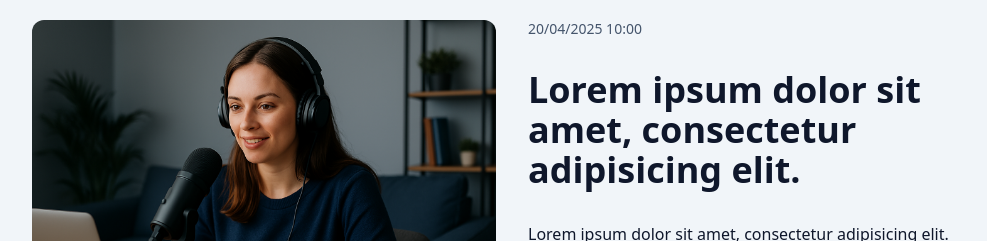
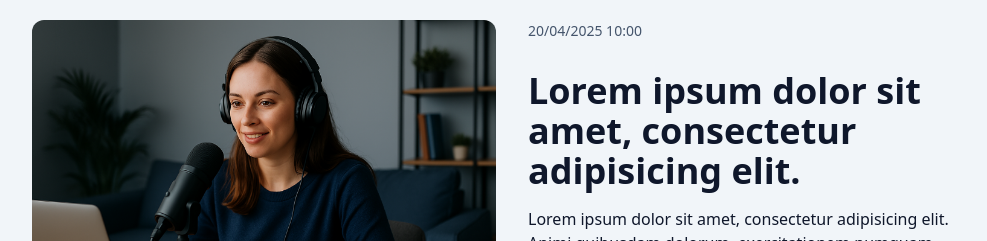
Before and after one commit to FellypeGC/blog-application, a Next.js app: page / in a window 1280 px wide. Shown: the part 184-425 px from the top of the page, without its empty margins (128-1115 px from the left). Built offline with nearby package versions, Linux system fonts and the light colour scheme.

Commit message:
feat: create dynnamic and reusable heading component

```diff
--- a/src/app/page.tsx
+++ b/src/app/page.tsx
@@ -6,6 +6,7 @@
 import { Suspense } from 'react';
 import Link from 'next/link';
 import Image from 'next/image';
+import { PostHeading } from '@/components/PostHeading';
 
 // page.tsx (server) -> menu.tsx (server) -> link (client)
 
@@ -31,11 +32,9 @@
             20/04/2025 10:00
           </time>
 
-          <h1 className='text-2xl/tight mb-4 font-extrabold sm:text-4xl'>
-            <Link href='#'>
-              Lorem ipsum dolor sit amet, consectetur adipisicing elit.
-            </Link>
-          </h1>
+          <PostHeading as='h1' url='#'>
+            Lorem ipsum dolor sit amet, consectetur adipisicing elit.
+          </PostHeading>
 
           <p>
             Lorem ipsum dolor sit amet, consectetur adipisicing elit. Animi
--- /dev/null
+++ b/src/components/PostHeading/index.tsx
@@ -0,0 +1,27 @@
+import clsx from 'clsx';
+import Link from 'next/link';
+
+type PostHeadingProps = {
+  children: React.ReactNode;
+  url: string;
+  as?: 'h1' | 'h2';
+};
+
+export function PostHeading({
+  children,
+  url,
+  as: Tag = 'h2',
+}: PostHeadingProps) {
+  const headingClassesMap = {
+    h1: 'text-2xl/tight sm:text-4xl',
+    h2: 'text-2xl/tight sm:text-4xl',
+  };
+
+  const commonClasses = 'font-extrabold';
+
+  return (
+    <Tag className={clsx(headingClassesMap[Tag], commonClasses)}>
+      <Link href={url}>{children}</Link>
+    </Tag>
+  );
+}
```
